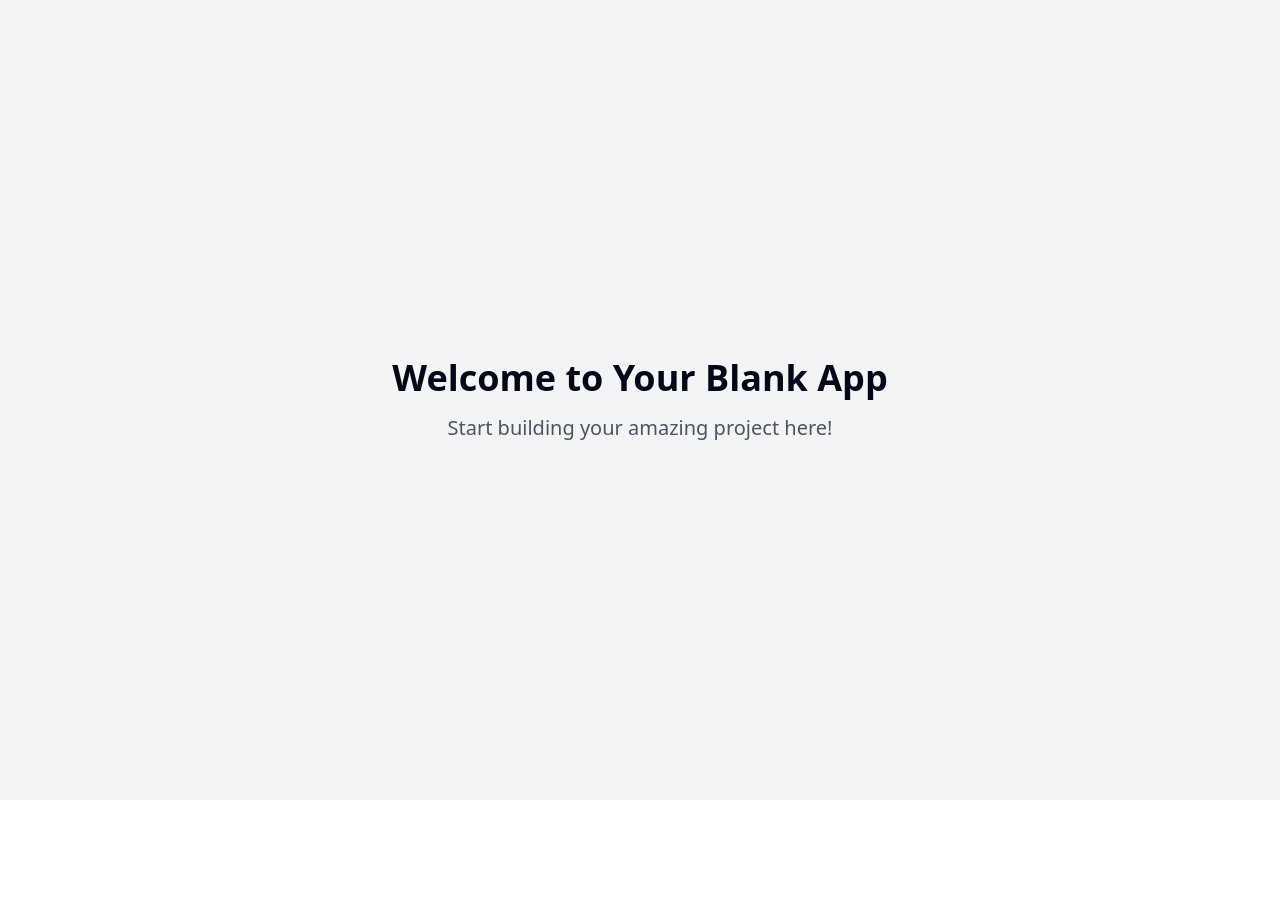
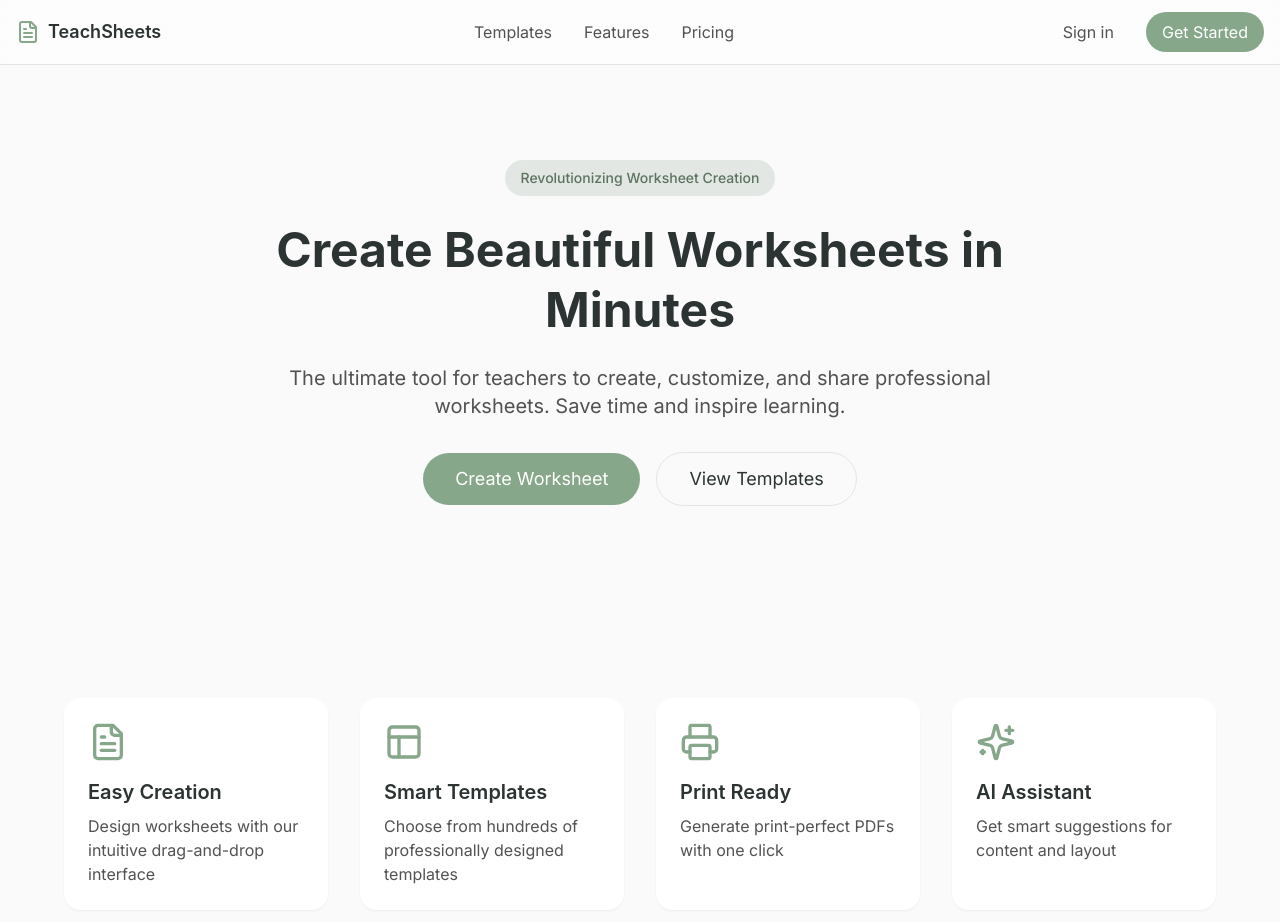
Before and after one commit to cloudaestro/calteach, a React (Vite) app: page / in a window 1280 px wide. Shown: the top 922 px of the page. Before the commit the page ends 800 px from the top, so only its background shows below. Built offline with nearby package versions, Linux system fonts and the light colour scheme.

Commit message:
Add initial project setup for worksheet app
Created a foundational web application to assist teachers in creating online worksheets. Began brainstorming and designing the user interface as the first step in the development process.
[skip gpt_engineer]

```diff
--- a/package.json
+++ b/package.json
@@ -45,6 +45,7 @@
     "cmdk": "^1.0.0",
     "date-fns": "^3.6.0",
     "embla-carousel-react": "^8.3.0",
+    "framer-motion": "^11.12.0",
     "input-otp": "^1.2.4",
     "lucide-react": "^0.462.0",
     "next-themes": "^0.3.0",
--- a/src/index.css
+++ b/src/index.css
@@ -1,101 +1,34 @@
+@import url('https://fonts.googleapis.com/css2?family=Inter:wght@400;500;600;700&display=swap');
+
 @tailwind base;
 @tailwind components;
 @tailwind utilities;
 
 @layer base {
   :root {
-    --background: 0 0% 100%;
-    --foreground: 222.2 84% 4.9%;
-
-    --card: 0 0% 100%;
-    --card-foreground: 222.2 84% 4.9%;
-
-    --popover: 0 0% 100%;
-    --popover-foreground: 222.2 84% 4.9%;
-
-    --primary: 222.2 47.4% 11.2%;
-    --primary-foreground: 210 40% 98%;
-
-    --secondary: 210 40% 96.1%;
-    --secondary-foreground: 222.2 47.4% 11.2%;
-
-    --muted: 210 40% 96.1%;
-    --muted-foreground: 215.4 16.3% 46.9%;
-
-    --accent: 210 40% 96.1%;
-    --accent-foreground: 222.2 47.4% 11.2%;
-
-    --destructive: 0 84.2% 60.2%;
-    --destructive-foreground: 210 40% 98%;
-
-    --border: 214.3 31.8% 91.4%;
-    --input: 214.3 31.8% 91.4%;
-    --ring: 222.2 84% 4.9%;
-
-    --radius: 0.5rem;
-
-    --sidebar-background: 0 0% 98%;
-
-    --sidebar-foreground: 240 5.3% 26.1%;
-
-    --sidebar-primary: 240 5.9% 10%;
-
-    --sidebar-primary-foreground: 0 0% 98%;
-
-    --sidebar-accent: 240 4.8% 95.9%;
-
-    --sidebar-accent-foreground: 240 5.9% 10%;
-
-    --sidebar-border: 220 13% 91%;
-
-    --sidebar-ring: 217.2 91.2% 59.8%;
+    --background: 0 0% 98%;
+    --foreground: 200 6% 10%;
+    --border: 0 0% 89.8%;
+    --input: 0 0% 89.8%;
+    --ring: 0 0% 3.9%;
+    --radius: 0.75rem;
   }
 
-  .dark {
-    --background: 222.2 84% 4.9%;
-    --foreground: 210 40% 98%;
-
-    --card: 222.2 84% 4.9%;
-    --card-foreground: 210 40% 98%;
-
-    --popover: 222.2 84% 4.9%;
-    --popover-foreground: 210 40% 98%;
-
-    --primary: 210 40% 98%;
-    --primary-foreground: 222.2 47.4% 11.2%;
-
-    --secondary: 217.2 32.6% 17.5%;
-    --secondary-foreground: 210 40% 98%;
-
-    --muted: 217.2 32.6% 17.5%;
-    --muted-foreground: 215 20.2% 65.1%;
-
-    --accent: 217.2 32.6% 17.5%;
-    --accent-foreground: 210 40% 98%;
-
-    --destructive: 0 62.8% 30.6%;
-    --destructive-foreground: 210 40% 98%;
-
-    --border: 217.2 32.6% 17.5%;
-    --input: 217.2 32.6% 17.5%;
-    --ring: 212.7 26.8% 83.9%;
-    --sidebar-background: 240 5.9% 10%;
-    --sidebar-foreground: 240 4.8% 95.9%;
-    --sidebar-primary: 224.3 76.3% 48%;
-    --sidebar-primary-foreground: 0 0% 100%;
-    --sidebar-accent: 240 3.7% 15.9%;
-    --sidebar-accent-foreground: 240 4.8% 95.9%;
-    --sidebar-border: 240 3.7% 15.9%;
-    --sidebar-ring: 217.2 91.2% 59.8%;
-  }
-}
-
-@layer base {
   * {
     @apply border-border;
   }
 
   body {
-    @apply bg-background text-foreground;
+    @apply bg-neutral-50 text-neutral-800 font-sans;
+  }
+
+  h1, h2, h3, h4, h5, h6 {
+    @apply font-display;
   }
 }
+
+@layer utilities {
+  .text-balance {
+    text-wrap: balance;
+  }
+}
--- a/src/pages/Index.tsx
+++ b/src/pages/Index.tsx
@@ -1,12 +1,109 @@
-// Update this page (the content is just a fallback if you fail to update the page)
+import { motion } from "framer-motion";
+import { FileText, Layout, Printer, Sparkles } from "lucide-react";
+import { Link } from "react-router-dom";
+
+const features = [
+  {
+    icon: FileText,
+    title: "Easy Creation",
+    description: "Design worksheets with our intuitive drag-and-drop interface",
+  },
+  {
+    icon: Layout,
+    title: "Smart Templates",
+    description: "Choose from hundreds of professionally designed templates",
+  },
+  {
+    icon: Printer,
+    title: "Print Ready",
+    description: "Generate print-perfect PDFs with one click",
+  },
+  {
+    icon: Sparkles,
+    title: "AI Assistant",
+    description: "Get smart suggestions for content and layout",
+  },
+];
 
 const Index = () => {
   return (
-    <div className="min-h-screen flex items-center justify-center bg-gray-100">
-      <div className="text-center">
-        <h1 className="text-4xl font-bold mb-4">Welcome to Your Blank App</h1>
-        <p className="text-xl text-gray-600">Start building your amazing project here!</p>
-      </div>
+    <div className="min-h-screen">
+      <header className="border-b bg-white/50 backdrop-blur-xl fixed top-0 w-full z-50">
+        <div className="container mx-auto px-4 h-16 flex items-center justify-between">
+          <div className="flex items-center gap-2">
+            <FileText className="w-6 h-6 text-primary" />
+            <span className="font-display font-semibold text-lg">TeachSheets</span>
+          </div>
+          <nav className="hidden md:flex items-center gap-8">
+            <Link to="#" className="text-neutral-600 hover:text-neutral-800 transition-colors">
+              Templates
+            </Link>
+            <Link to="#" className="text-neutral-600 hover:text-neutral-800 transition-colors">
+              Features
+            </Link>
+            <Link to="#" className="text-neutral-600 hover:text-neutral-800 transition-colors">
+              Pricing
+            </Link>
+          </nav>
+          <div className="flex items-center gap-4">
+            <button className="px-4 py-2 text-neutral-600 hover:text-neutral-800 transition-colors">
+              Sign in
+            </button>
+            <button className="px-4 py-2 bg-primary text-white rounded-full hover:bg-primary-hover transition-colors">
+              Get Started
+            </button>
+          </div>
+        </div>
+      </header>
+
+      <main className="pt-16">
+        <section className="container mx-auto px-4 py-24">
+          <motion.div
+            initial={{ opacity: 0, y: 20 }}
+            animate={{ opacity: 1, y: 0 }}
+            transition={{ duration: 0.5 }}
+            className="max-w-3xl mx-auto text-center"
+          >
+            <span className="px-4 py-2 bg-sage-100 text-sage-600 rounded-full text-sm font-medium inline-block mb-6">
+              Revolutionizing Worksheet Creation
+            </span>
+            <h1 className="text-5xl font-bold mb-6 leading-tight">
+              Create Beautiful Worksheets in Minutes
+            </h1>
+            <p className="text-xl text-neutral-600 mb-8">
+              The ultimate tool for teachers to create, customize, and share professional worksheets. Save time and inspire learning.
+            </p>
+            <div className="flex items-center justify-center gap-4">
+              <button className="px-8 py-3 bg-primary text-white rounded-full hover:bg-primary-hover transition-colors text-lg">
+                Create Worksheet
+              </button>
+              <button className="px-8 py-3 border border-neutral-200 rounded-full hover:bg-neutral-50 transition-colors text-lg">
+                View Templates
+              </button>
+            </div>
+          </motion.div>
+        </section>
+
+        <section className="container mx-auto px-4 py-24 bg-neutral-50">
+          <div className="max-w-6xl mx-auto">
+            <div className="grid md:grid-cols-2 lg:grid-cols-4 gap-8">
+              {features.map((feature, index) => (
+                <motion.div
+                  key={feature.title}
+                  initial={{ opacity: 0, y: 20 }}
+                  animate={{ opacity: 1, y: 0 }}
+                  transition={{ duration: 0.5, delay: index * 0.1 }}
+                  className="p-6 bg-white rounded-2xl shadow-sm hover:shadow-md transition-shadow"
+                >
+                  <feature.icon className="w-10 h-10 text-primary mb-4" />
+                  <h3 className="text-xl font-semibold mb-2">{feature.title}</h3>
+                  <p className="text-neutral-600">{feature.description}</p>
+                </motion.div>
+              ))}
+            </div>
+          </div>
+        </section>
+      </main>
     </div>
   );
 };
--- a/tailwind.config.ts
+++ b/tailwind.config.ts
@@ -12,85 +12,74 @@ export default {
   theme: {
     container: {
       center: true,
-			padding: '2rem',
+      padding: "2rem",
       screens: {
-				'2xl': '1400px'
-			}
+        "2xl": "1400px",
+      },
     },
     extend: {
       colors: {
-				border: 'hsl(var(--border))',
-				input: 'hsl(var(--input))',
-				ring: 'hsl(var(--ring))',
-				background: 'hsl(var(--background))',
-				foreground: 'hsl(var(--foreground))',
+        border: "hsl(var(--border))",
+        input: "hsl(var(--input))",
+        ring: "hsl(var(--ring))",
+        background: "hsl(var(--background))",
+        foreground: "hsl(var(--foreground))",
         primary: {
-					DEFAULT: 'hsl(var(--primary))',
-					foreground: 'hsl(var(--primary-foreground))'
+          DEFAULT: "#86A789",
+          hover: "#739276",
         },
-				secondary: {
-					DEFAULT: 'hsl(var(--secondary))',
-					foreground: 'hsl(var(--secondary-foreground))'
+        sage: {
+          50: "#f6f7f6",
+          100: "#e3e7e3",
+          200: "#c5cdc5",
+          300: "#a3afa3",
+          400: "#86A789",
+          500: "#739276",
+          600: "#5c735e",
+          700: "#445445",
         },
-				destructive: {
-					DEFAULT: 'hsl(var(--destructive))',
-					foreground: 'hsl(var(--destructive-foreground))'
+        neutral: {
+          50: "#FAFAFA",
+          100: "#F3F3F3",
+          200: "#E5E5E5",
+          300: "#D4D4D4",
+          800: "#2C3333",
         },
-				muted: {
-					DEFAULT: 'hsl(var(--muted))',
-					foreground: 'hsl(var(--muted-foreground))'
       },
-				accent: {
-					DEFAULT: 'hsl(var(--accent))',
-					foreground: 'hsl(var(--accent-foreground))'
-				},
-				popover: {
-					DEFAULT: 'hsl(var(--popover))',
-					foreground: 'hsl(var(--popover-foreground))'
-				},
-				card: {
-					DEFAULT: 'hsl(var(--card))',
-					foreground: 'hsl(var(--card-foreground))'
-				},
-				sidebar: {
-					DEFAULT: 'hsl(var(--sidebar-background))',
-					foreground: 'hsl(var(--sidebar-foreground))',
-					primary: 'hsl(var(--sidebar-primary))',
-					'primary-foreground': 'hsl(var(--sidebar-primary-foreground))',
-					accent: 'hsl(var(--sidebar-accent))',
-					'accent-foreground': 'hsl(var(--sidebar-accent-foreground))',
-					border: 'hsl(var(--sidebar-border))',
-					ring: 'hsl(var(--sidebar-ring))'
-				}
+      fontFamily: {
+        sans: ["Inter", "sans-serif"],
+        display: ["SF Pro Display", "Inter", "sans-serif"],
       },
       borderRadius: {
-				lg: 'var(--radius)',
-				md: 'calc(var(--radius) - 2px)',
-				sm: 'calc(var(--radius) - 4px)'
+        lg: "var(--radius)",
+        md: "calc(var(--radius) - 2px)",
+        sm: "calc(var(--radius) - 4px)",
       },
       keyframes: {
-				'accordion-down': {
-					from: {
-						height: '0'
+        "fade-up": {
+          "0%": {
+            opacity: "0",
+            transform: "translateY(10px)",
           },
-					to: {
-						height: 'var(--radix-accordion-content-height)'
-					}
+          "100%": {
+            opacity: "1",
+            transform: "translateY(0)",
           },
-				'accordion-up': {
-					from: {
-						height: 'var(--radix-accordion-content-height)'
         },
-					to: {
-						height: '0'
-					}
-				}
+        "fade-in": {
+          "0%": {
+            opacity: "0",
+          },
+          "100%": {
+            opacity: "1",
+          },
+        },
       },
       animation: {
-				'accordion-down': 'accordion-down 0.2s ease-out',
-				'accordion-up': 'accordion-up 0.2s ease-out'
-			}
-		}
+        "fade-up": "fade-up 0.5s ease-out",
+        "fade-in": "fade-in 0.3s ease-out",
+      },
+    },
   },
   plugins: [require("tailwindcss-animate")],
 } satisfies Config;
```
Also changed, not shown: 1 other file (tests, documents, lock files or other folders). Lines whose indentation alone changed are shown as unchanged.
